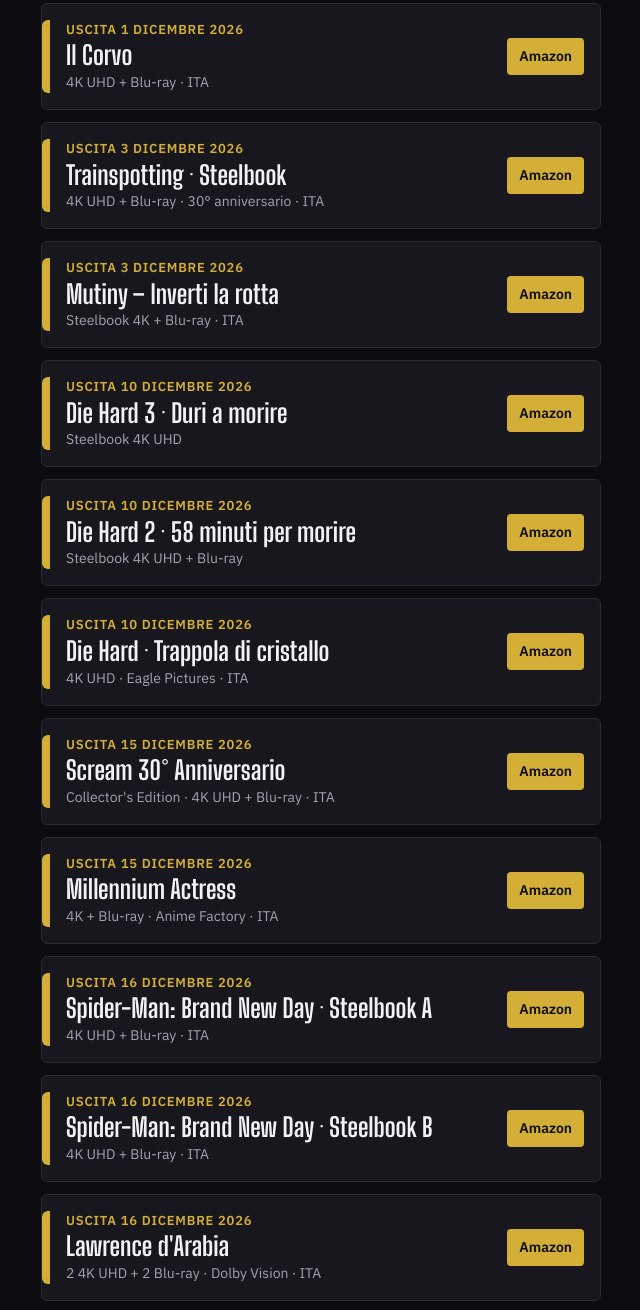
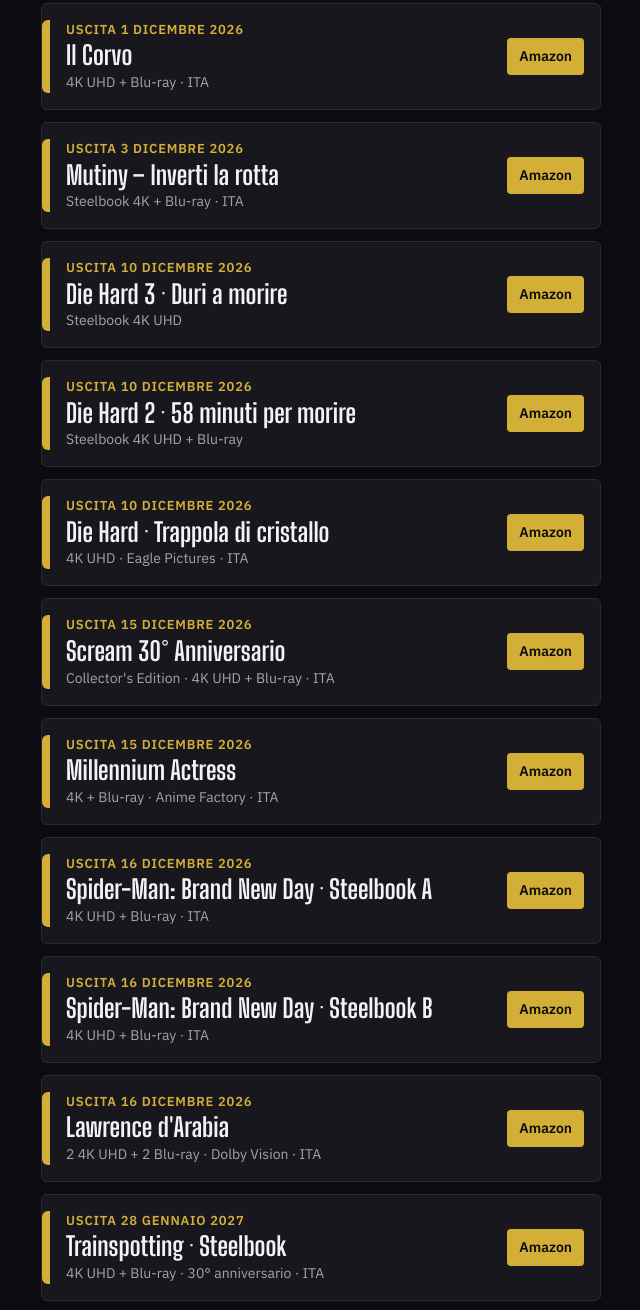
Before and after one commit to achillemazziotti-eng/4kcollectionitalia-media, a plain HTML site: page index.html in a window 1280 px wide. Shown: the part 3649-4959 px from the top of the page, without its empty margins (319-959 px from the left). Drawn offline with Linux system fonts and the light colour scheme.

Commit message:
Trainspotting steelbook ITA slitta al 28/01/2027: slide e catalogo
Co-Authored-By: Claude Opus 5.5 <noreply@anthropic.com>
Claude-Session: https://claude.ai/code/session_01ACcHLEqd9BXHzWfCUtUp2J

```diff
--- a/index.html
+++ b/index.html
@@ -298,15 +298,6 @@ footer{color:var(--muted);font-size:13px;border-top:1px solid var(--line);paddin
       </span>
       <span class="go">Amazon</span>
     </a>
-    <a class="item" href="https://www.amazon.it/dp/B0HN7QGFR6?tag=paginafaceb0e-21" target="_blank" rel="noopener sponsored">
-      <span class="spine"></span>
-      <span class="info">
-        <span class="date">Uscita 3 dicembre 2026</span>
-        <span class="title">Trainspotting · Steelbook</span>
-        <span class="meta">4K UHD + Blu-ray · 30° anniversario · ITA</span>
-      </span>
-      <span class="go">Amazon</span>
-    </a>
     <a class="item" href="https://www.amazon.it/dp/B0HN7SKML7?tag=paginafaceb0e-21" target="_blank" rel="noopener sponsored">
       <span class="spine"></span>
       <span class="info">
@@ -388,6 +379,15 @@ footer{color:var(--muted);font-size:13px;border-top:1px solid var(--line);paddin
       </span>
       <span class="go">Amazon</span>
     </a>
+    <a class="item" href="https://www.amazon.it/dp/B0HN7QGFR6?tag=paginafaceb0e-21" target="_blank" rel="noopener sponsored">
+      <span class="spine"></span>
+      <span class="info">
+        <span class="date">Uscita 28 gennaio 2027</span>
+        <span class="title">Trainspotting · Steelbook</span>
+        <span class="meta">4K UHD + Blu-ray · 30° anniversario · ITA</span>
+      </span>
+      <span class="go">Amazon</span>
+    </a>
     <a class="item" href="https://www.amazon.it/dp/B0HLQCM1QJ?tag=paginafaceb0e-21" target="_blank" rel="noopener sponsored">
       <span class="spine"></span>
       <span class="info">
```
Also changed, not shown: img/uscite-24nov-3dic/s03b.jpg (added).
